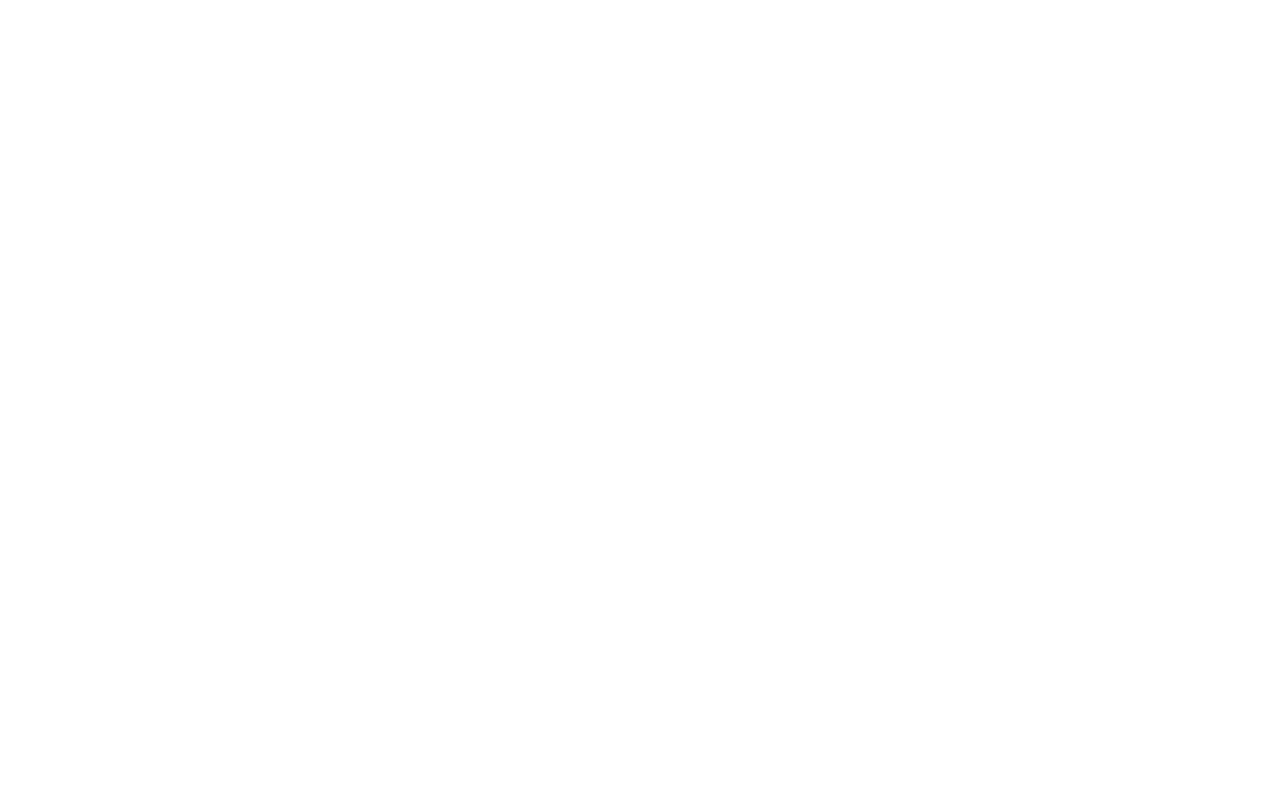
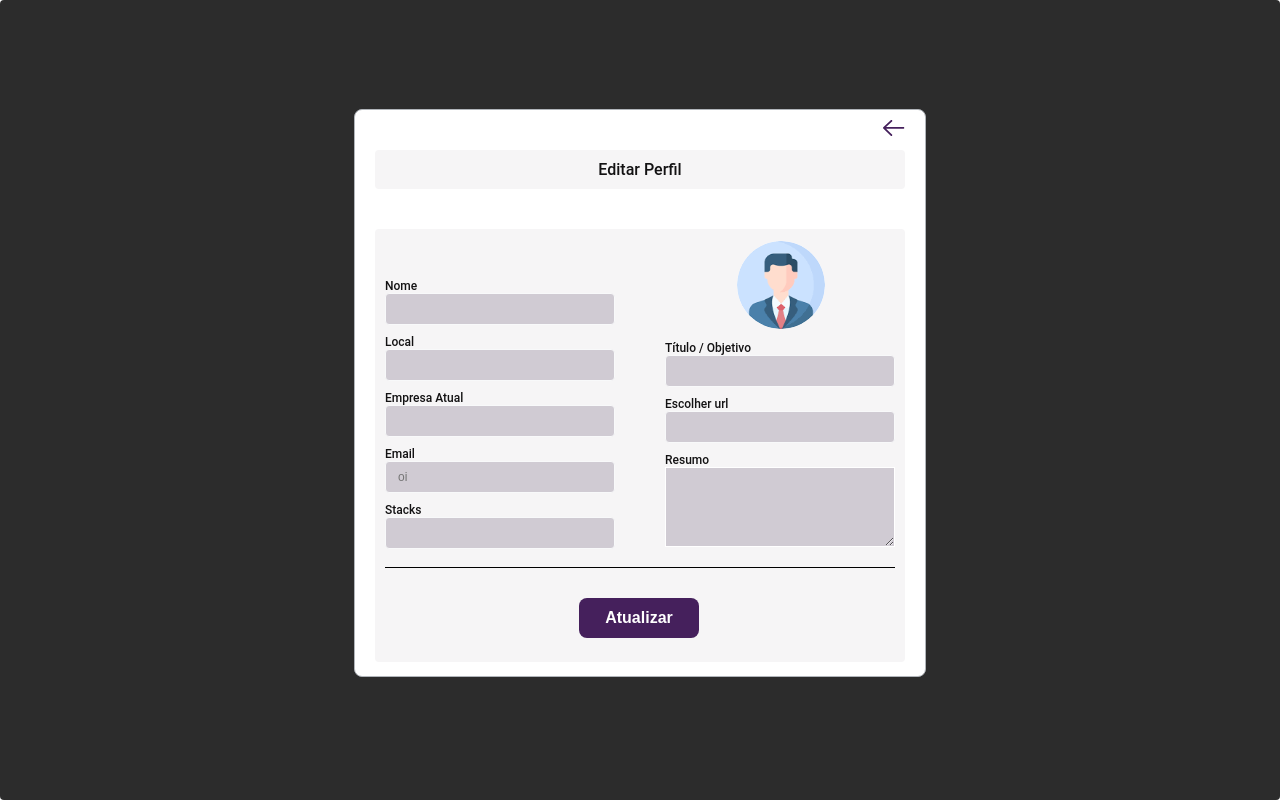
Before and after one commit to agnes-lica/linkedev, a React (Create React App) app: page /teste in a window 1280 px wide. Before the commit this address had no page. Built offline with nearby package versions, Linux system fonts and the light colour scheme.

Commit message:
feat: modal edit developer profile

```diff
--- /dev/null
+++ b/src/components/EditModalPerfilDev/index.tsx
@@ -0,0 +1,53 @@
+import { Container, Form, Header } from "./style";
+
+const EditModalPerfilDev = () => {
+  return (
+    <Container>
+      <div className="modal">
+        <Header>
+          <img className="vectorBack" src="./vector_edit.svg" alt="" />
+          <h2>Editar Perfil</h2>
+        </Header>
+        <Form>
+          <div className="divModal">
+            <div className="formdev">
+              <label htmlFor="name">Nome</label>
+              <input type="text" id="name" />
+
+              <label htmlFor="local">Local</label>
+              <input type="text" id="local" />
+
+              <label htmlFor="empreAtual">Empresa Atual</label>
+              <input type="text" id="empreAtual" />
+
+              <label htmlFor="email">Email</label>
+              <input type="text" id="email" placeholder="oi" />
+
+              <label htmlFor="stacks">Stacks</label>
+              <input type="text" id="stacks" />
+            </div>
+
+            <div className="formdev2">
+              <img className="perfilDev" src="perfil.svg" alt="Perfil Dev" />
+              <label htmlFor="title">Título / Objetivo</label>
+              <input type="text" id="title" />
+
+              <label htmlFor="url">Escolher url</label>
+              <input type="text" id="url" />
+
+              <label htmlFor="resumo">Resumo</label>
+              <textarea id="resumo" />
+            </div>
+          </div>
+          <div className="divButton">
+            <button className="buttonEdit" type="submit">
+              Atualizar
+            </button>
+          </div>
+        </Form>
+      </div>
+    </Container>
+  );
+};
+
+export default EditModalPerfilDev;
--- /dev/null
+++ b/src/components/EditModalPerfilDev/style.tsx
@@ -0,0 +1,171 @@
+import styled from "styled-components";
+
+export const Container = styled.div`
+  display: flex;
+  flex-direction: column;
+  justify-content: center;
+  align-items: center;
+  position: fixed;
+  width: 100vw;
+  height: 100vh;
+
+  padding: 0px 10px 24px 10px;
+  gap: 16px;
+
+  border-radius: 4px;
+  background-color: #2c2c2c;
+
+  .modal {
+    background-color: #fff;
+    margin-top: 10px;
+    padding: 10px 10px 0px 10px;
+    border: 1px solid #b1b5ba;
+    border-radius: 4px;
+    overflow-y: scroll;
+  }
+
+  @media (min-width: 900px) {
+    .modal {
+      padding: 10px 20px 14px 20px;
+      border-radius: 8px;
+      overflow-y: hidden;
+    }
+  }
+`;
+
+export const Header = styled.header`
+  display: flex;
+  flex-direction: column;
+  align-items: flex-end;
+  padding: 0px 0px 40px 0px;
+  color: var(--gray-color-3);
+  gap: 14px;
+
+  h2 {
+    width: 100%;
+    padding: 10px;
+    background-color: #f6f5f6;
+    text-align: center;
+    font-size: 16px;
+    border-radius: 4px;
+  }
+
+  .vectorBack {
+    width: 22px;
+  }
+
+  @media (min-width: 900px) {
+  }
+`;
+
+export const Form = styled.form`
+  display: flex;
+  flex-direction: column;
+  align-items: center;
+  padding: 10px 10px 14px 10px;
+
+  border-radius: 4px;
+  color: var(--gray-color-3);
+  background-color: #f6f5f6;
+
+  .divModal {
+    margin-bottom: 10px;
+  }
+
+  .perfilDev {
+    display: none;
+  }
+
+  .formdev {
+    display: flex;
+    flex-direction: column;
+  }
+
+  label {
+    font-weight: 500;
+    font-size: 11px;
+  }
+
+  input {
+    padding: 0px 12px;
+    margin-bottom: 10px;
+
+    width: 230px;
+    height: 32px;
+
+    background: #d0cbd3;
+    box-sizing: border-box;
+    border: 1px solid #f8f9fa;
+    border-radius: 4px;
+
+    font-weight: 400;
+    font-size: 12px;
+    line-height: 22px;
+
+    color: #000;
+  }
+
+  .formdev2 {
+    display: flex;
+    flex-direction: column;
+  }
+
+  textarea {
+    padding: 6px;
+    height: 80px;
+    border: 1px solid #fff;
+    background: #d0cbd3;
+  }
+
+  .divButton {
+    display: flex;
+    align-items: center;
+    justify-content: center;
+    width: 100%;
+    /* background-color: #d0cbd3; */
+  }
+
+  .buttonEdit {
+    width: 120px;
+    height: 40px;
+    margin-right: 2px;
+    margin-bottom: 10px;
+    margin-top: 10px;
+    border-radius: 8px;
+    font-size: 16px;
+  }
+
+  .buttonEdit:hover {
+    background-color: var(--primary-focus-color);
+  }
+
+  @media (min-width: 900px) {
+    .divModal {
+      display: flex;
+      flex-direction: row;
+      margin-bottom: 20px;
+      border-bottom: solid 1px black;
+      gap: 50px;
+    }
+
+    .formdev {
+      margin-top: 40px;
+    }
+
+    label {
+      font-size: 12px;
+    }
+
+    .perfilDev {
+      margin-left: 70px;
+      margin-bottom: 10px;
+      padding: 2px;
+      display: flex;
+      width: 40%;
+    }
+
+    textarea {
+      margin-bottom: 20px;
+    }
+  }
+`;
--- a/src/components/RegisterDevForm/index.tsx
+++ b/src/components/RegisterDevForm/index.tsx
@@ -5,6 +5,7 @@
 import { RecruiterContext } from "../../providers/Recruiter/RecruiterContext";
 import { Container, Form, Header } from "./style";
 import RegisterDevRecPage from "../RegisterDevRecPage";
+import { isDisabled } from "@testing-library/user-event/dist/utils";
 
 interface IRegisterDev {
   name: string;
--- a/src/routes/index.tsx
+++ b/src/routes/index.tsx
@@ -4,7 +4,7 @@
 import RecruiterDashboard from "../pages/RecruiterDashboard";
 import Login from "../pages/login";
 import RegisterDevRecPage from "../components/RegisterDevRecPage";
-
+import EditModalPerfilDev from "../components/EditModalPerfilDev";
 
 const RoutesApplication = () => {
   return (
@@ -15,6 +15,8 @@
 
       <Route path="/devDashboard" element={<DevDashboard />} />
       <Route path="/recruiterDashboard" element={<RecruiterDashboard />} />
+
+      <Route path="/teste" element={<EditModalPerfilDev />} />
     </Routes>
   );
 };
```
Also changed, not shown: public/perfil.svg (added), public/vector_edit.svg (added).
